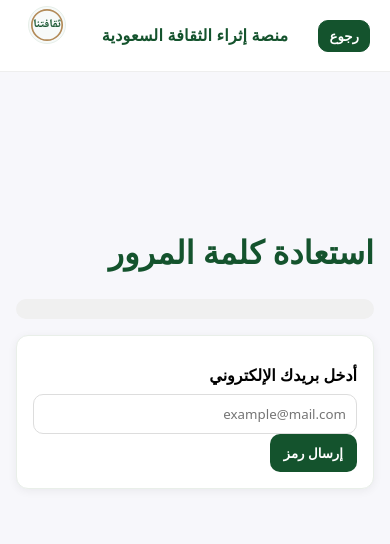
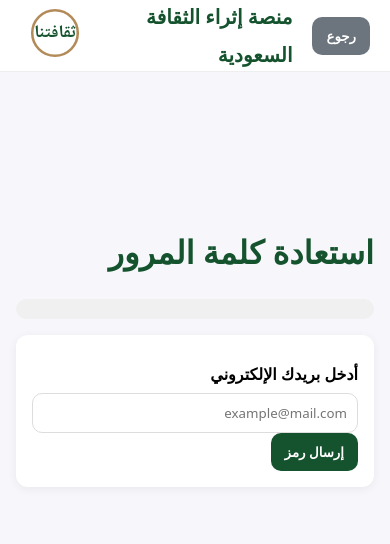
Before and after one commit to Mazen7A/data-annotation-website, a PHP site: page /auth/forgot.html in a window 390 px wide. Shown: the top 544 px of the page. Run offline with PHP 8.4, Linux system fonts and the light colour scheme.

Commit message:
Update style.css

```diff
--- a/assets/css/style.css
+++ b/assets/css/style.css
@@ -1,4 +1,4 @@
-/* assets/css/style.css - النسخة النهائية (تنسيق الهيدر الجديد) */
+  /* assets/css/style.css - النسخة النهائية (تنسيق الهيدر الجديد) */
 *{box-sizing:border-box;font-family:system-ui, 'Segoe UI', Roboto, Helvetica, Arial, sans-serif;}
 :root{
     --brand: #14532d;
@@ -11,61 +11,19 @@
 html,body{height:100%   padding-top:100px;}
 body{margin:0;background:var(--gray-bg);color:#000   padding-top:100px;}
 
- /* ===== Header polish (additive) ===== */
-.app-header{
-  display:flex;align-items:center;justify-content:space-between;
-  background:#fff;padding:0 20px;border-bottom:1px solid #eee;
-  height:72px;position:fixed;top:0;left:0;right:0;z-index:1100;
-  inset-inline:0;backdrop-filter:saturate(1.1) blur(1.5px);
+.site-header{
+    position:fixed;
+    top:0;
+    left:0;
+    right:0;
+    background:var(--card-bg);
+    border-bottom:2px solid var(--brand);
+    z-index:1000;
+    padding:12px 18px;
+    display:flex;
+    align-items:center;
+    justify-content:space-between;
 }
-.app-header .site-logo-fixed{height:44px;width:44px;object-fit:contain;border-radius:50%;
-  background:#f7faf9;border:1px solid #e6efe9}
-.app-header .brand{font-weight:800;color:#14532d;font-size:18px;letter-spacing:.2px;white-space:nowrap}
-.app-header .header-actions{display:flex;align-items:center;gap:8px}
-.app-header .header-actions .link,
-.app-header .header-actions .btn-back,
-.app-header .header-actions button{
-  border:1px solid #e6efe9;background:#f8faf8;color:#0e4022;
-  padding:7px 12px;border-radius:10px;font-weight:700;cursor:pointer;
-  transition:transform .06s, box-shadow .18s, background .2s;
-}
-.app-header .header-actions .link:hover,
-.app-header .header-actions .btn-back:hover,
-.app-header .header-actions button:hover{
-  box-shadow:0 6px 16px rgba(0,0,0,.06);transform:translateY(-1px)
-}
-.app-header .header-actions button:last-child{background:#14532d;color:#fff;border-color:#14532d}
-body{scroll-padding-top:80px}
-
-/* Cards polish (additive) */
-.card{border:1px solid #e9efe9;border-radius:14px;box-shadow:0 2px 10px rgba(0,0,0,.04)}
-.card h2{margin-top:0}
-.card .chip{padding:4px 10px;border:1px solid #e5e7eb;border-radius:999px;background:#fff;color:#14532d;font-size:.92rem}
-.grid .card .actions{display:flex;gap:8px;flex-wrap:wrap;margin-top:12px}
-.grid .card .actions .link{background:#14532d;color:#fff}
-.grid .card .actions .btn-back{background:#f3f7f3;color:#0e4022;border:1px solid #e6efe9}
-@media (max-width:640px){
-  .app-header{height:64px;padding-inline:12px}
-  .app-header .brand{font-size:16px}
-  .app-header .site-logo-fixed{height:38px;width:38px}
-}
-
- body { scroll-padding-top: 80px; }
-
-/* الاستجابة للجوال */
-@media (max-width: 640px) {
-  .app-header { height: 64px; padding-inline: 12px; }
-  .app-header .brand { font-size: 16px; }
-  /* لو المساحة ضيقة، نُصغّر الشعار ونسمح بالالتفاف */
-  .app-header .site-logo-fixed { height: 38px; width: 38px; }
-  .app-header .header-actions { gap: 6px; }
-  .app-header .header-actions .link,
-  .app-header .header-actions .btn-back,
-  .app-header .header-actions button {
-    padding: 6px 10px;
-  }
-}
-
 .brand{
     display:flex;
     align-items:center;
@@ -141,6 +99,8 @@ body{padding-top:100px}
 /* chips/badges for project meta */
 .chip{padding:4px 10px;border:1px solid #e5e7eb;border-radius:999px;background:#fff;color:#14532d;font-size:.92rem}
 .chip-muted{color:#374151;border-style:dashed}
+
+
 
 /* ===================== Annotation pages (clean) ===================== */
 
```
